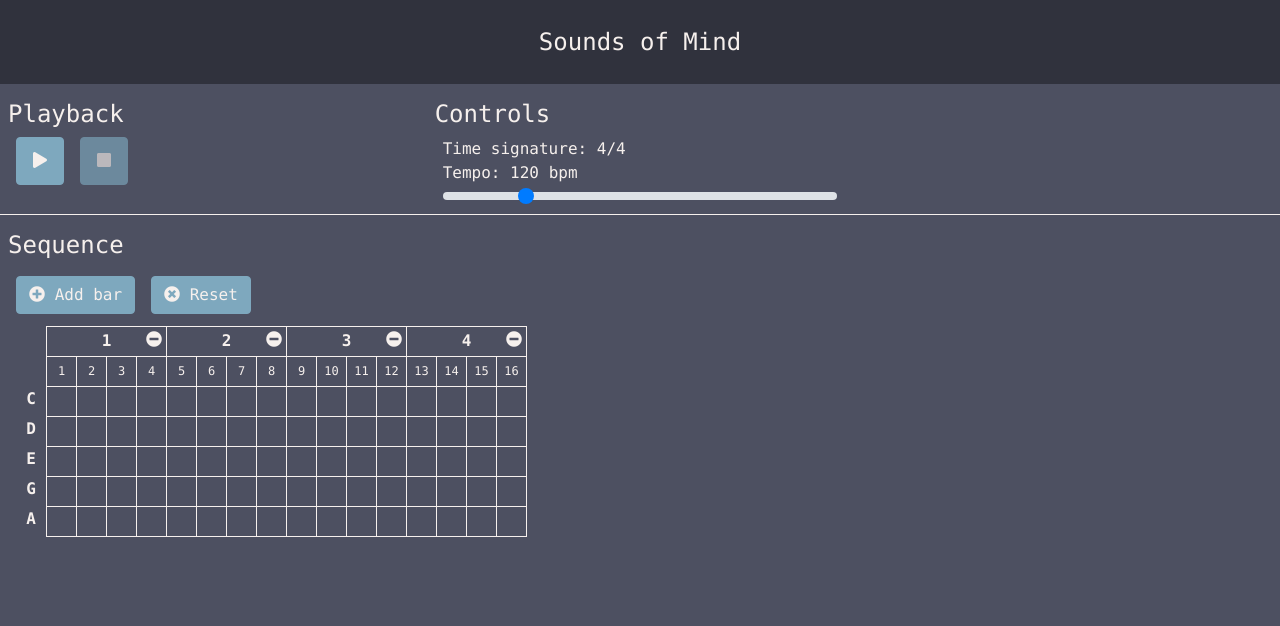
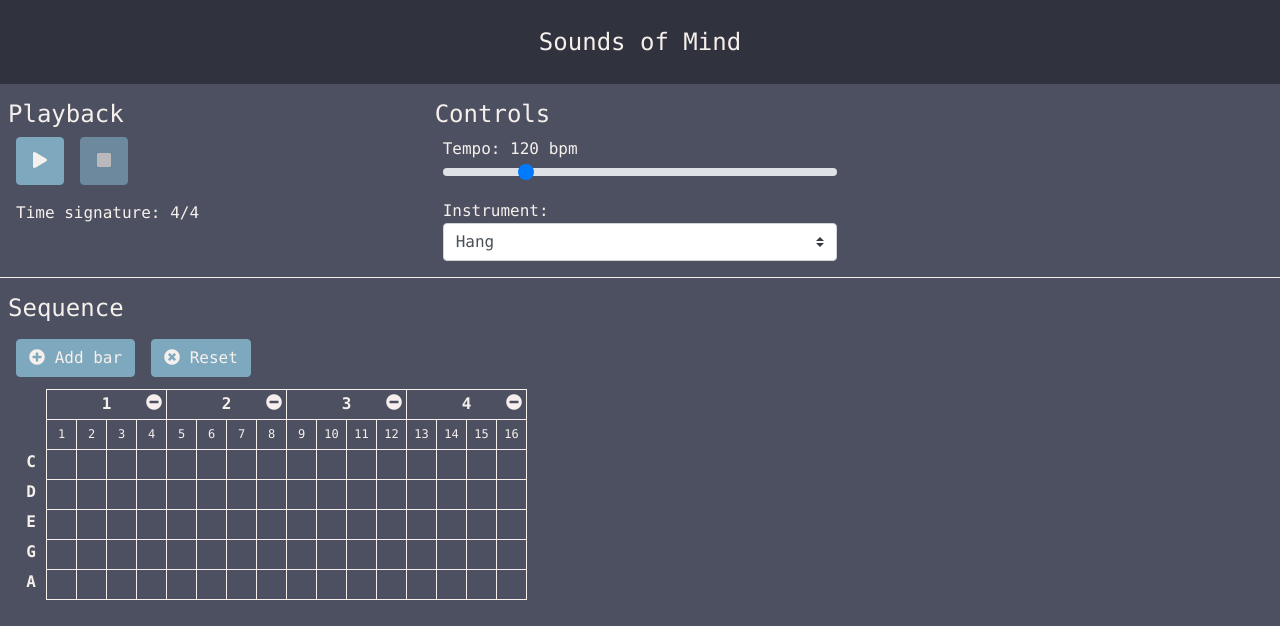
Before and after one commit to vasiliismirnov/sounds-of-mind, a React (Create React App) app: page / in a window 1280 px wide. Shown: the top 626 px of the page. Built offline with nearby package versions, Linux system fonts and the light colour scheme; no server answers.

Commit message:
Version 0.3.0

```diff
--- a/package.json
+++ b/package.json
@@ -1,6 +1,6 @@
 {
   "name": "sounds-of-mind",
-  "version": "0.2.0",
+  "version": "0.3.0",
   "private": true,
   "dependencies": {
     "bootstrap": "^4.2.1",
--- a/src/actions/ControlPanelActions.js
+++ b/src/actions/ControlPanelActions.js
@@ -5,10 +5,17 @@ export function changeTempo(tempo) {
   }
 }
 
-export function playSequence(notes, tempo) {
+export function changeInstrument(instrument) {
+  return {
+    type: 'CHANGE_INSTRUMENT',
+    payload: instrument
+  }
+}
+
+export function playSequence(notes, tempo, instrument) {
   return {
     type: 'PLAY_SEQUENCE',
-    payload: {notes: notes, tempo: tempo}
+    payload: {notes: notes, tempo: tempo, instrument}
   }
 }
 
--- a/src/control-panel/ControlPanel.css
+++ b/src/control-panel/ControlPanel.css
@@ -29,3 +29,13 @@
 .tempo, .time-signature {
     margin-bottom: 0;
 }
+
+.custom-range {
+    border: none;
+}
+
+.custom-range:focus, .custom-range:disabled {
+    background-color: transparent;
+    border: none;
+    box-shadow: none;
+}
--- a/src/control-panel/ControlPanel.js
+++ b/src/control-panel/ControlPanel.js
@@ -1,14 +1,14 @@
 import React from 'react';
-import { changeTempo, playSequence, stopSequence } from '../actions/ControlPanelActions';
+import { changeTempo, changeInstrument, playSequence, stopSequence } from '../actions/ControlPanelActions';
 import { connect } from 'react-redux';
 import './ControlPanel.css';
 
-const ControlPanel = ({ bars, tempo, isPlaying, changeTempo, playSequence, stopSequence }) => {
+const ControlPanel = ({ bars, tempo, instrument, isPlaying, changeTempo, changeInstrument, playSequence, stopSequence }) => {
 
   const onPlayBtnClick = e => {
     const beats = bars.reduce((aggregatedBeats, bar) =>
       aggregatedBeats.concat(bar.beats), []);
-    playSequence(beats, tempo);
+    playSequence(beats, tempo, instrument);
   }
 
   const onStopBtnClick = e => {
@@ -19,11 +19,16 @@ const ControlPanel = ({ bars, tempo, isPlaying, changeTempo, playSequence, stopS
     changeTempo(e.target.value);
   }
 
+  const onInstrumentChanged = e => {
+    changeInstrument(e.target.value);
+  }
+
   return (
     <div className="row control-panel-container">
       <div className="col-4 control-panel-item">
         <h4 className="header">Playback</h4>
         <div className="body">
+          <div className="form-group">
             <div className="tool-panel-item">
               <button type="button" className="btn" onClick={onPlayBtnClick} disabled={isPlaying}>
                 <i className="fas fa-play"></i>
@@ -33,15 +38,28 @@ const ControlPanel = ({ bars, tempo, isPlaying, changeTempo, playSequence, stopS
               </button>
             </div>
           </div>
+          <div className="form-group">
+            <p className="time-signature">Time signature: 4/4</p>
+          </div>
+        </div>
       </div>
 
       <div className="col-4 control-panel-item">
         <h4 className="header">Controls</h4>
         <div className="body">
-          <p className="time-signature">Time signature: 4/4</p>
-          <p className="tempo">Tempo: {tempo} bpm</p>
-          <input id="tempoRange" type="range" className="custom-range" min="60" max="360" step="30"
-            defaultValue={tempo} onChange={onTempoChanged} disabled={isPlaying}/>
+          <div className="form-group">
+            <label htmlFor="tempoRange" className="tempo">Tempo: {tempo} bpm</label>
+            <input id="tempoRange" type="range" className="form-control custom-range" min="60" max="360" step="30"
+              defaultValue={tempo} onChange={onTempoChanged} disabled={isPlaying} />
+          </div>
+          <div className="form-group">
+            <label htmlFor="instrument" className="tempo">Instrument:</label>
+            <select id="instrument" className="form-control custom-select"
+              defaultValue="hang" onChange={onInstrumentChanged} disabled={isPlaying}>
+              <option value="hang">Hang</option>
+              <option value="tank">Tank</option>
+            </select>
+          </div>
         </div>
       </div>
     </div>
@@ -52,6 +70,7 @@ const mapStateToProps = store => {
   return {
     bars: store.bars,
     tempo: store.tempo,
+    instrument: store.instrument,
     isPlaying: store.playback.isPlaying,
   }
 }
@@ -59,7 +78,8 @@ const mapStateToProps = store => {
 const mapDispatchToProps = dispatch => {
   return {
     changeTempo: tempo => dispatch(changeTempo(tempo)),
-    playSequence: (beats, tempo) => dispatch(playSequence(beats, tempo)),
+    changeInstrument: instrument => dispatch(changeInstrument(instrument)),
+    playSequence: (beats, tempo, instrument) => dispatch(playSequence(beats, tempo, instrument)),
     stopSequence: () => dispatch(stopSequence()),
   }
 }
--- a/src/initialData.js
+++ b/src/initialData.js
@@ -51,12 +51,13 @@ export const track = {
         { beatId: uuidv4(), values: []},
         { beatId: uuidv4(), values: []}
       ]
-    }
+    },
   ],
   barSize: 4,
   tempo: 120,
+  instrument: 'hang',
   playback: {
     sequence: null,
     isPlaying: false
-  }
+  },
 };
--- a/src/reducers/index.js
+++ b/src/reducers/index.js
@@ -2,11 +2,13 @@ import { combineReducers } from 'redux';
 import bars from './bars';
 import barSize from './barSize';
 import tempo from './tempo';
+import instrument from './instrument';
 import playback from './playback';
 
 export default combineReducers({
     bars,
     barSize,
     tempo,
-    playback
+    instrument,
+    playback,
 });
--- /dev/null
+++ b/src/reducers/instrument.js
@@ -0,0 +1,11 @@
+const instrument = (state = 'hang', action) => {
+    switch (action.type) {
+        case 'CHANGE_INSTRUMENT':
+          const instrumentValue = action.payload;
+          return instrumentValue;
+        default:
+          return state;
+    }
+}
+
+export default instrument;
--- a/src/reducers/playback.js
+++ b/src/reducers/playback.js
@@ -1,8 +1,8 @@
 import { playSequence, stopSequence } from '../sounds-engine/SoundsEngine';
 
-const play = (notes, tempo) => {
+const play = (notes, tempo, instrument) => {
   const noteValues = notes.map(note => note.values);
-  return playSequence(noteValues, tempo);
+  return playSequence(noteValues, tempo, instrument);
 };
 
 const stop = (sequence) => {
@@ -12,8 +12,8 @@ const stop = (sequence) => {
 const playback = (state = {}, action) => {
   switch (action.type) {
     case 'PLAY_SEQUENCE':
-      const {notes, tempo} = action.payload;
-      const sequence = play(notes, tempo);
+      const {notes, tempo, instrument} = action.payload;
+      const sequence = play(notes, tempo, instrument);
       return {sequence: sequence, isPlaying: true};
     case 'STOP_SEQUENCE':
       stop(state.sequence);
--- a/src/sounds-engine/SoundsEngine.js
+++ b/src/sounds-engine/SoundsEngine.js
@@ -1,6 +1,6 @@
 import Tone from 'tone';
 
-const SAMPLES = {
+const TANK_SAMPLES = {
   'C3': process.env.PUBLIC_URL + '/samples/tank/C.mp3',
   'D3': process.env.PUBLIC_URL + '/samples/tank/D.mp3',
   'E3': process.env.PUBLIC_URL + '/samples/tank/E.mp3',
@@ -8,17 +8,40 @@ const SAMPLES = {
   'A3': process.env.PUBLIC_URL + '/samples/tank/A.mp3',
 };
 
-const SAMPLER = new Tone.Sampler(SAMPLES, {'release' : 1}).toMaster();
+const HANG_SAMPLES = {
+  'C3': process.env.PUBLIC_URL + '/samples/hang/C.mp3',
+  'D3': process.env.PUBLIC_URL + '/samples/hang/D.mp3',
+  'E3': process.env.PUBLIC_URL + '/samples/hang/E.mp3',
+  'G3': process.env.PUBLIC_URL + '/samples/hang/G.mp3',
+  'A3': process.env.PUBLIC_URL + '/samples/hang/A.mp3',
+};
+
+const TANK_SAMPLER = new Tone.Sampler(TANK_SAMPLES, { 'release': 1 }).toMaster();
+const HANG_SAMPLER = new Tone.Sampler(HANG_SAMPLES, { 'release': 1 }).toMaster();
 const NOTE_SIZE = 4;
 const NOTE_MEASURE = `${NOTE_SIZE}n`;
 const START_DELAY = "+0.1";  // +0.1 to try to avoid Tone.js notes missing (https://github.com/Tonejs/Tone.js/issues/425).
 
-export function playSequence(notes, tempo) {
+const selectSampler = (instrument) => {
+  console.log(instrument);
+
+  switch (instrument) {
+    case 'hang':
+      return HANG_SAMPLER;
+    case 'tank':
+      return TANK_SAMPLER;
+    default:
+      return HANG_SAMPLER;
+  }
+};
+
+export function playSequence(notes, tempo, instrument) {
+  const sampler = selectSampler(instrument);
   const events = notes.map((note, index) => [index * Tone.Time(NOTE_MEASURE), note]);
 
-  const partToPlay = new Tone.Part(function(time, chord) {
+  const partToPlay = new Tone.Part(function (time, chord) {
     if (chord.length > 0) {
-      SAMPLER.triggerAttackRelease(chord, NOTE_MEASURE, time);
+      sampler.triggerAttack(chord, time);
     }
   }, events).start(START_DELAY);
 
```
Also changed, not shown: 2 other files (tests, documents, lock files or other folders). Lines whose indentation alone changed are shown as unchanged.
